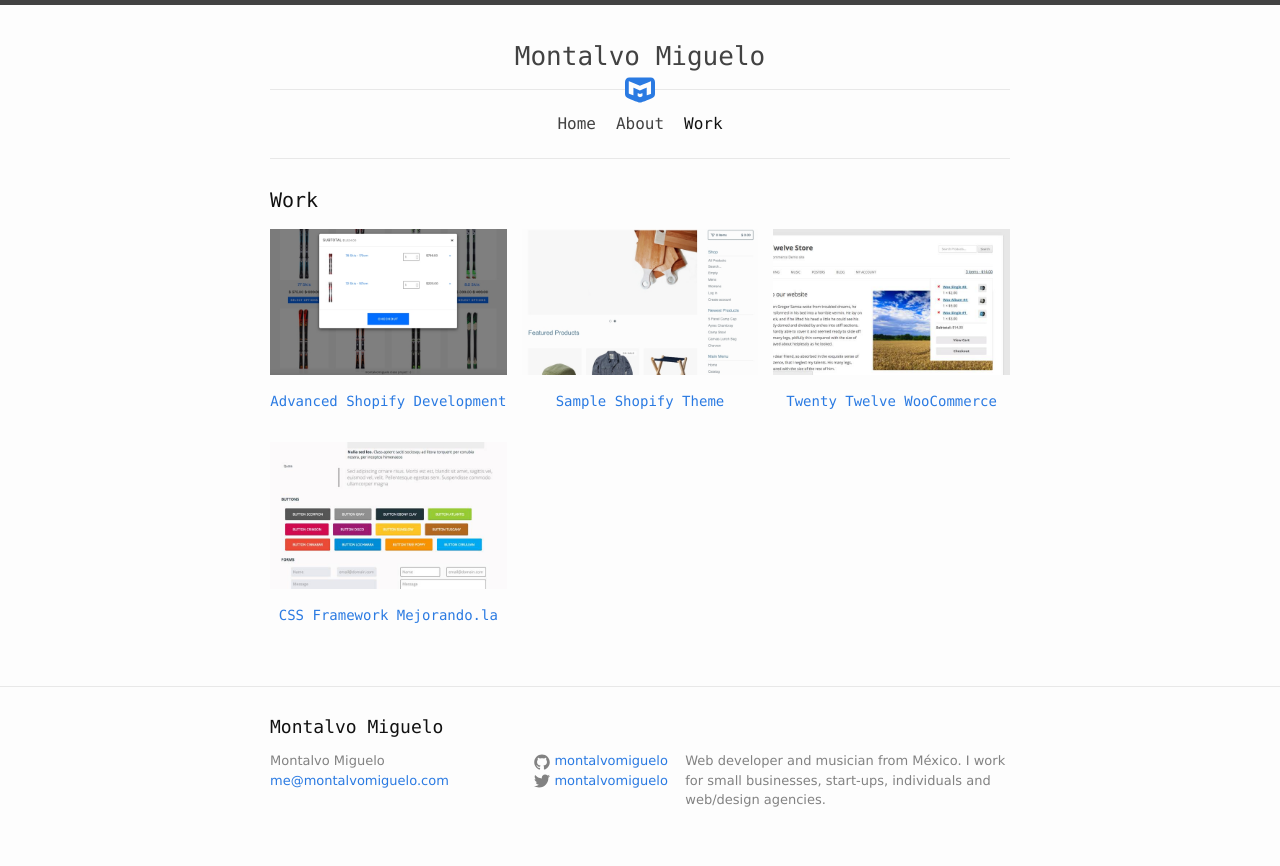
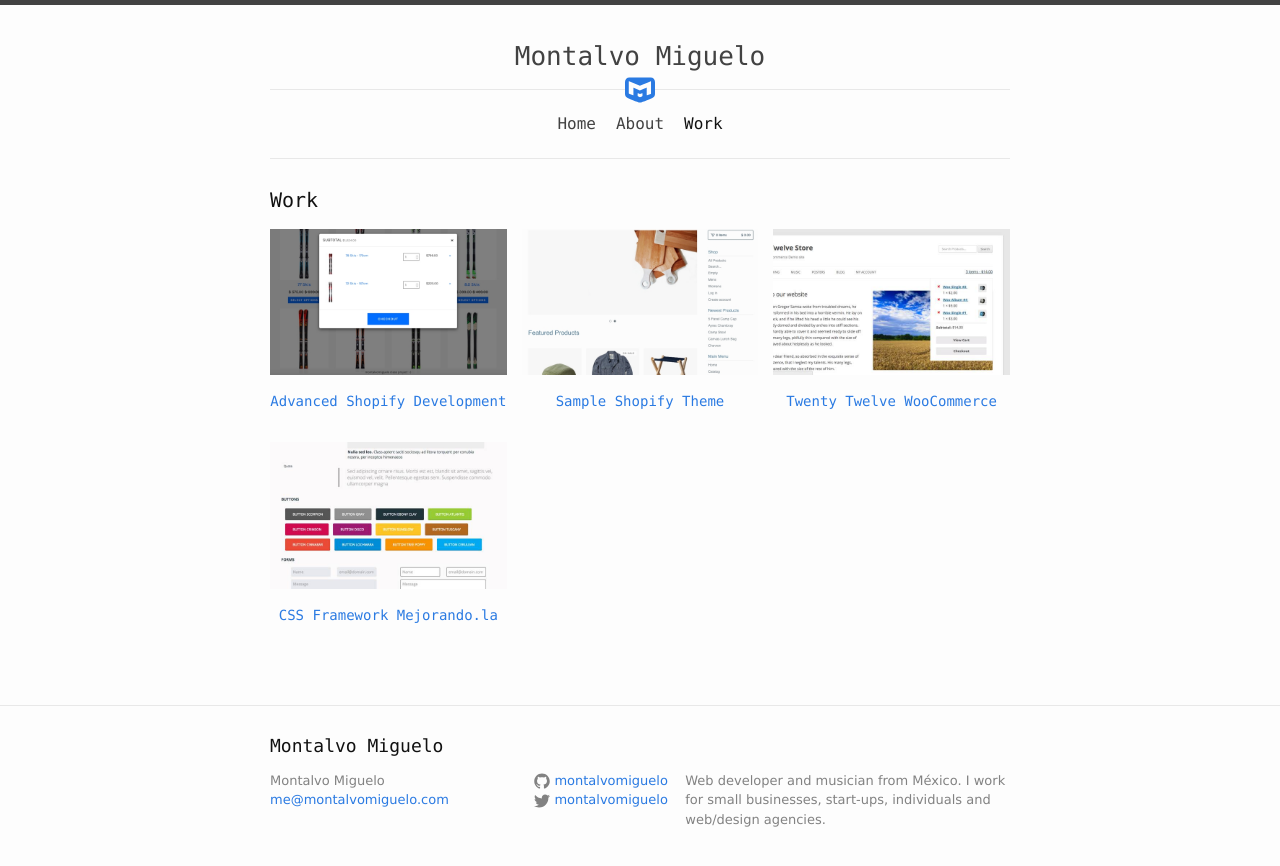
Before and after one commit to montalvomiguelo/montalvomiguelo.github.io, a Jekyll site: the page built from work.html, in a window 1280 px wide. Shown: the top 866 px of the page. Built offline with Jekyll 4.4.1, drawn with Linux system fonts in a browser that asks for light colours.

Commit message:
create sticky footer

```diff
--- a/_sass/_base.scss
+++ b/_sass/_base.scss
@@ -18,11 +18,14 @@ dl, dd, ol, ul, figure {
  * Basic styling
  */
 body {
+  @include prefixer(font-smoothing, antialiased, webkit);
+  @include prefixer(text-size-adjust, 100%, webkit);
+  @include display-flexbox();
+  @include flex-direction(column);
   font: $base-font-weight #{$base-font-size}/#{$base-line-height} $base-font-family;
   color: $text-color;
   background-color: $background-color;
-  @include prefixer(font-smoothing, antialiased, webkit);
-  @include prefixer(text-size-adjust, 100%, webkit);
+  min-height: 100vh;
 }
 
 ::-moz-selection {
--- a/_sass/_layout.scss
+++ b/_sass/_layout.scss
@@ -141,6 +141,7 @@
  * Page content
  */
 .page-content {
+  @include flex-grow(1);
   padding: $spacing-unit 0;
 }
 
```
